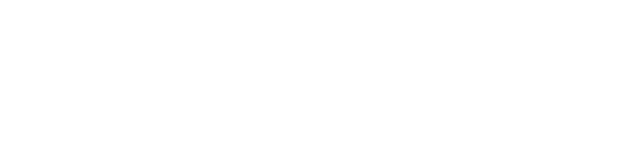
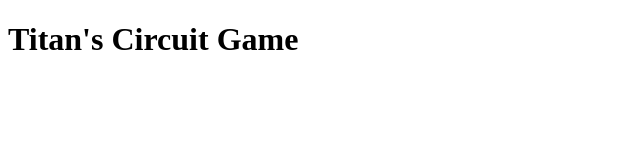
Before and after one commit to vedx07/Delta-Task-1, a plain HTML site: page index.html in a window 1280 px wide. Shown: the whole page, without its empty margins (0-640 px from the left). Drawn offline with Linux system fonts and the light colour scheme.

Commit message:
Update index.html

```diff
--- a/index.html
+++ b/index.html
@@ -5,7 +5,7 @@
     <link rel="stylesheet" href="style.css">
 </head>
 <body>
-
+    <h1>Titan's Circuit Game</h1>
     <script src="app.js"></script>
 </body>
 </html>
```
